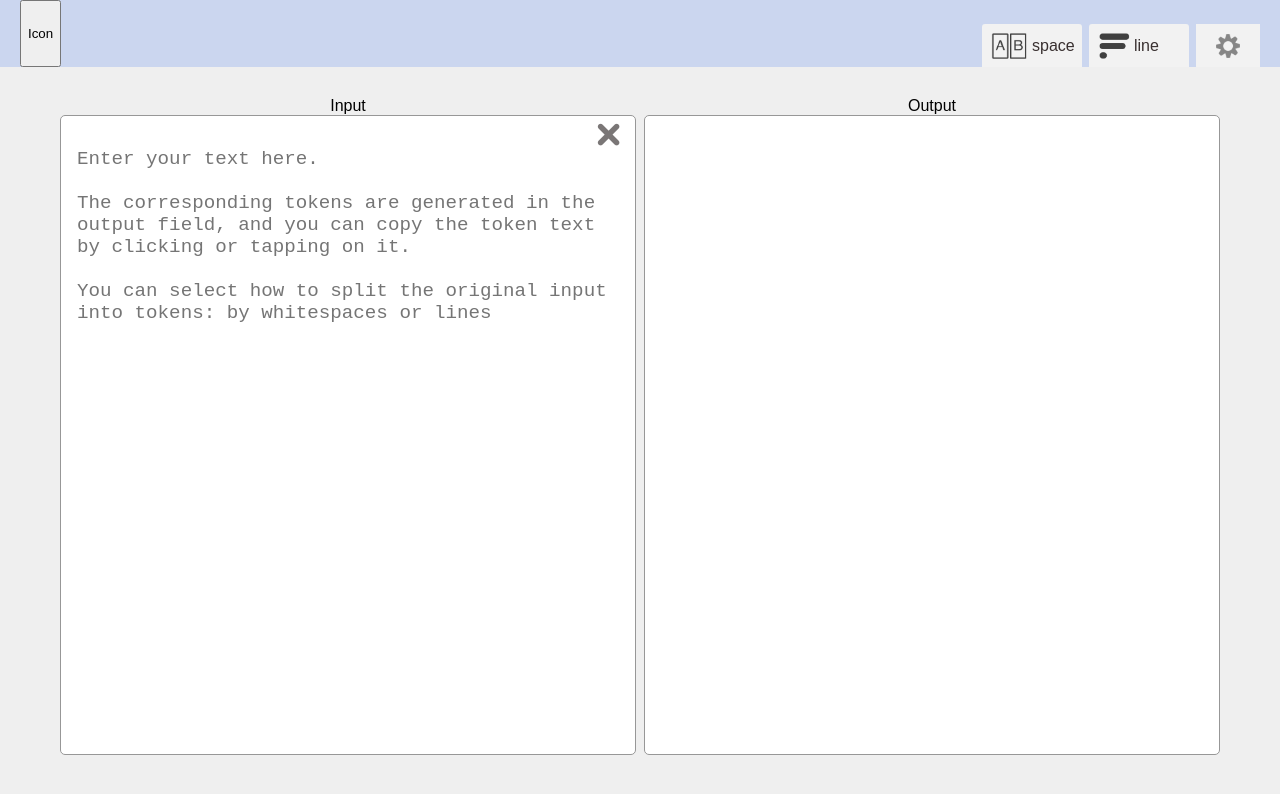
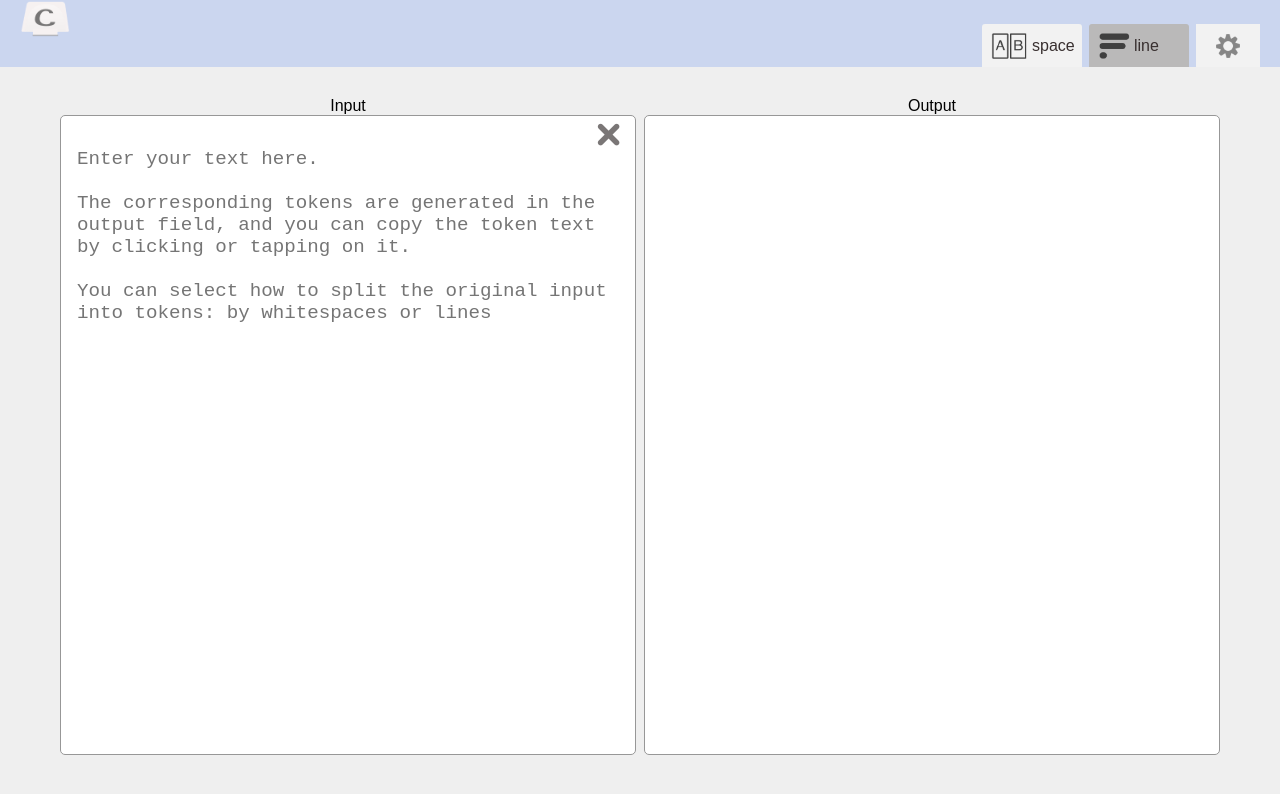
Before and after one commit to Lulkafe/CopyTokenizer, a React app: page / in a window 1280 px wide. Shown: the top 794 px of the page. Built offline with nearby package versions, Linux system fonts and the light colour scheme.

Commit message:
Added a gray-out feature to Mode buttons (desktop)

```diff
--- a/src/components.tsx
+++ b/src/components.tsx
@@ -4,11 +4,13 @@ import { initState, TokenizerReducer, ACTION, TokenConfig } from './reducer'
 import { linesToElements } from "./textTokenizer";
 import { useMediaQuery } from "react-responsive";
 
+import SiteIcon from './image/site_icon.png';
 import SettingIcon from './image/setting_icon.png';
 import SwitchIcon from './image/arrows.png';
 import ClearIcon from './image/clear_icon.png';
 import LineModeIcon from './image/line_mode_icon.png';
 import WordModeIcon from './image/word_mode_icon.png';
+import { Process } from "./enum";
 
 const TokenizerContext = createContext(undefined);
 
@@ -34,9 +36,7 @@ function Header (props) {
     return (
         <nav id='nav-bar'>
             <div id='nav-bar-wrapper'>
-                {/* This Icon is temporary.
-                    Will replace with a setting icon later */}
-                <button type='button'>Icon</button>
+                <img src={SiteIcon} id='site-logo'/>
 
                 <div id='menu-wrapper'>
                     { isNotMobile && <ModeSetting/>}
@@ -49,7 +49,8 @@ function Header (props) {
 
 function ModeSetting (props) {
     const isMobile = props.isMobile || false;
-    const { dispatch } = useContext(TokenizerContext);
+    const { state, dispatch } = useContext(TokenizerContext);
+    const { processType }= state;
     const onClickWordIcon = () => dispatch({type: ACTION.MODE.SPACE});
     const onClickLineIcon = () => dispatch({type: ACTION.MODE.LINE});
 
@@ -63,13 +64,17 @@ function ModeSetting (props) {
     else
         return (
             <div id='mode-icon-wrapper--desktop'>
-                <div className='mode-setting-button' id='word-icon-wrapper' onClick={onClickWordIcon}>
+                <div className={'mode-setting-button' +
+                    (processType === Process.perWord? '' : ' mode-setting-button--grayout')}
+                    id='word-icon-wrapper' onClick={onClickWordIcon}>
                     <div className='mode-setting-button__content-wrapper'>
                         <img id='word-icon' src={WordModeIcon} />
                         <span>space</span>
                     </div>
                 </div>
-                <div className='mode-setting-button' id='line-icon-wrapper' onClick={onClickLineIcon}>
+                <div className={'mode-setting-button' +
+                    (processType === Process.perLine? '' : ' mode-setting-button--grayout')}
+                    id='line-icon-wrapper' onClick={onClickLineIcon}>
                     <div className='mode-setting-button__content-wrapper'>
                         <img id='line-icon' src={LineModeIcon} />
                         <span>line</span>
--- a/src/sass/icon.sass
+++ b/src/sass/icon.sass
@@ -49,6 +49,9 @@ $clear-btn-width: 30px
     display: flex
     align-items: center
 
+.mode-setting-button--grayout
+    background: #BAB9B9
+
 #setting-icon
     width: 24px
     height: 24px
--- a/src/sass/nav-bar.sass
+++ b/src/sass/nav-bar.sass
@@ -62,3 +62,7 @@
     width: 210px
     height: 30px
     font-size: 18px
+
+#site-logo
+    width: 50px
+    height: 37px
```
Also changed, not shown: src/image/site_icon.png (added). Lines whose indentation alone changed are shown as unchanged.
